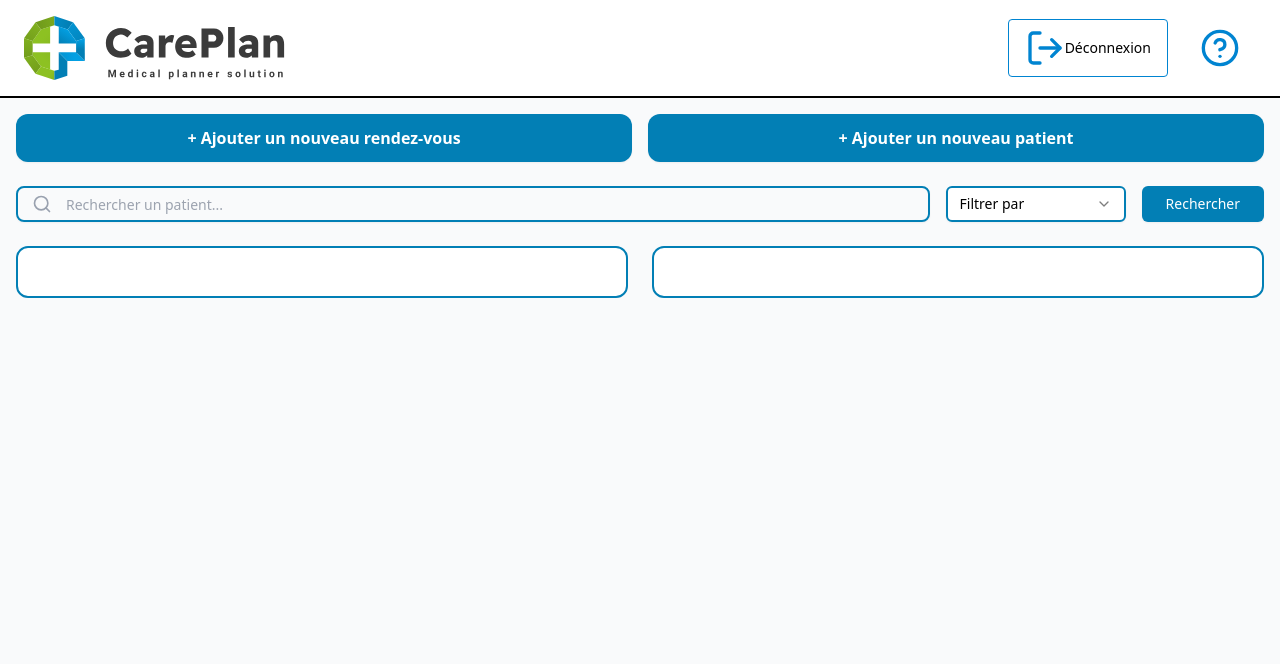
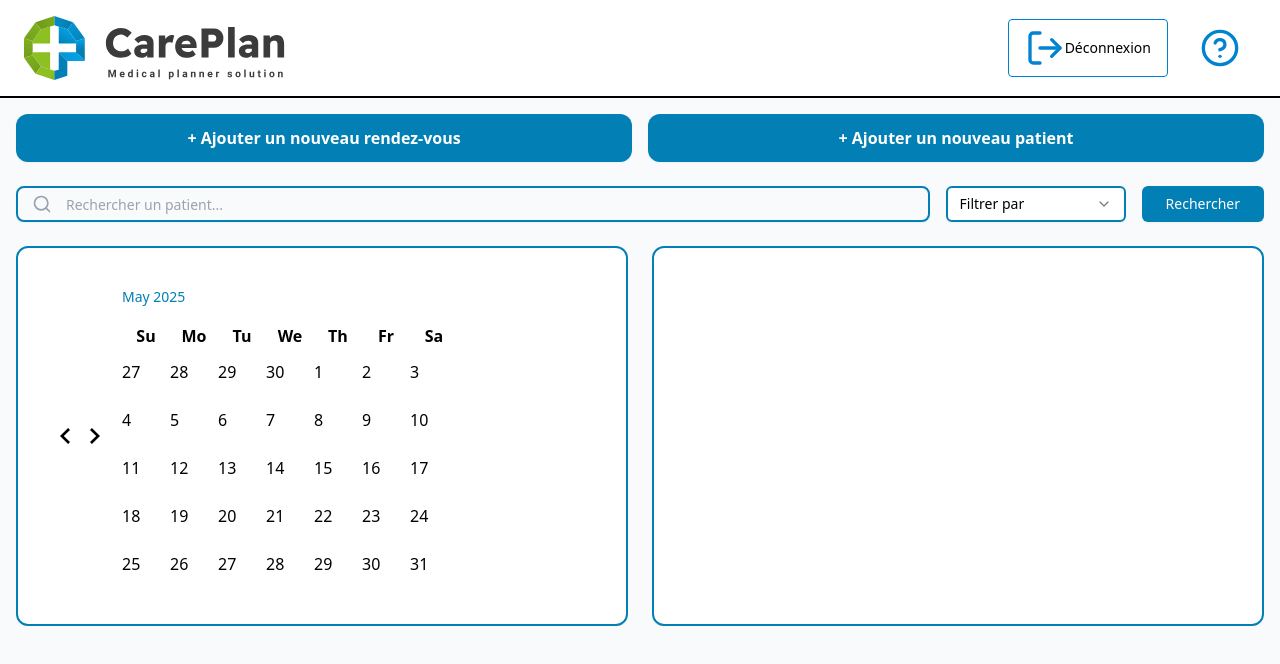
Before and after one commit to WildCodeSchool-CDA-FT-2025-03/CDA-Projet-2-Team-1, a React (Vite) app in the folder frontend/: page /secretary in a window 1280 px wide. Shown: the top 664 px of the page. Built offline with nearby package versions, Linux system fonts and the light colour scheme.

Commit message:
feat: add calendar component

```diff
--- a/frontend/src/components/ui/calendar.tsx
+++ b/frontend/src/components/ui/calendar.tsx
@@ -1,9 +1,8 @@
-import * as React from 'react';
 import { ChevronLeft, ChevronRight } from 'lucide-react';
+
+import { buttonVariants } from '@/components/ui/button';
+import { cn } from '@/lib/utils';
 import { DayPicker } from 'react-day-picker';
-
-import { cn } from '@/lib/utils';
-import { buttonVariants } from '@/components/ui/button';
 
 function Calendar({
   className,
@@ -14,55 +13,63 @@ function Calendar({
   return (
     <DayPicker
       showOutsideDays={showOutsideDays}
+      aria-label="Sélecteur de date"
       className={cn('p-3', className)}
       classNames={{
         months: 'flex flex-col sm:flex-row gap-2',
         month: 'flex flex-col gap-4',
         caption: 'flex justify-center pt-1 relative items-center w-full',
-        caption_label: 'text-sm font-medium',
+        caption_label: 'text-sm font-medium text-[#027FB5]',
         nav: 'flex items-center gap-1',
         nav_button: cn(
           buttonVariants({ variant: 'outline' }),
-          'size-7 bg-transparent p-0 opacity-50 hover:opacity-100'
+          'size-7 bg-transparent p-0 opacity-50 hover:opacity-100 focus-visible:outline focus-visible:outline-2 focus-visible:outline-[#027FB5]'
         ),
         nav_button_previous: 'absolute left-1',
         nav_button_next: 'absolute right-1',
         table: 'w-full border-collapse space-x-1',
         head_row: 'flex',
-        head_cell:
-          'text-muted-foreground rounded-md w-8 font-normal text-[0.8rem]',
+        head_cell: 'text-[#027FB5] rounded-md w-8 font-normal text-[0.8rem]',
         row: 'flex w-full mt-2',
         cell: cn(
-          'relative p-0 text-center text-sm focus-within:relative focus-within:z-20 [&:has([aria-selected])]:bg-accent [&:has([aria-selected].day-range-end)]:rounded-r-md',
+          'relative p-0 text-center text-sm focus-within:relative focus-within:z-20 focus-visible:outline focus-visible:outline-2 focus-visible:outline-[#027FB5] [&:has([aria-selected])]:bg-[#027FB5] [&:has([aria-selected])]:text-white',
           props.mode === 'range'
             ? '[&:has(>.day-range-end)]:rounded-r-md [&:has(>.day-range-start)]:rounded-l-md first:[&:has([aria-selected])]:rounded-l-md last:[&:has([aria-selected])]:rounded-r-md'
             : '[&:has([aria-selected])]:rounded-md'
         ),
         day: cn(
           buttonVariants({ variant: 'ghost' }),
-          'size-8 p-0 font-normal aria-selected:opacity-100'
+          'size-8 p-0 font-normal aria-selected:opacity-100 focus-visible:outline focus-visible:outline-2 focus-visible:outline-[#027FB5]'
         ),
         day_range_start:
-          'day-range-start aria-selected:bg-primary aria-selected:text-primary-foreground',
+          'day-range-start aria-selected:bg-[#027FB5] aria-selected:text-white',
         day_range_end:
-          'day-range-end aria-selected:bg-primary aria-selected:text-primary-foreground',
+          'day-range-end aria-selected:bg-[#027FB5] aria-selected:text-white',
         day_selected:
-          'bg-primary text-primary-foreground hover:bg-primary hover:text-primary-foreground focus:bg-primary focus:text-primary-foreground',
-        day_today: 'bg-accent text-accent-foreground',
-        day_outside:
-          'day-outside text-muted-foreground aria-selected:text-muted-foreground',
-        day_disabled: 'text-muted-foreground opacity-50',
-        day_range_middle:
-          'aria-selected:bg-accent aria-selected:text-accent-foreground',
+          'bg-[#027FB5] text-white hover:bg-[#027FB5] hover:text-white focus:bg-[#027FB5] focus:text-white',
+        day_today: 'bg-[#027FB5] text-white',
+        day_outside: 'text-gray-400 opacity-50',
+        day_disabled: 'text-gray-400 opacity-50',
+        day_range_middle: 'aria-selected:bg-[#027FB5] aria-selected:text-white',
         day_hidden: 'invisible',
         ...classNames,
       }}
       components={{
         IconLeft: ({ className, ...props }) => (
-          <ChevronLeft className={cn('size-4', className)} {...props} />
+          <ChevronLeft
+            className={cn('size-4', className)}
+            aria-label="Mois précédent"
+            role="img"
+            {...props}
+          />
         ),
         IconRight: ({ className, ...props }) => (
-          <ChevronRight className={cn('size-4', className)} {...props} />
+          <ChevronRight
+            className={cn('size-4', className)}
+            aria-label="Mois suivant"
+            role="img"
+            {...props}
+          />
         ),
       }}
       {...props}
--- a/frontend/src/pages/SecretaryPage.tsx
+++ b/frontend/src/pages/SecretaryPage.tsx
@@ -7,14 +7,17 @@ import {
 } from '@/components/ui/select';
 
 import { Button } from '@/components/ui/button';
+import { Calendar } from '@/components/ui/calendar';
 import { Input } from '@/components/ui/input';
 import { Search } from 'lucide-react';
+import React from 'react';
 
 const SecretaryPage = () => {
+  const [date, setDate] = React.useState<Date | undefined>(new Date());
   return (
-    <div className="min-h-screen bg-gray-50 border-t-2">
+    <main className="min-h-screen bg-gray-50 border-t-2">
       {/* Section principale */}
-      <main className="container mx-auto p-4 space-y-6">
+      <div className="container mx-auto p-4 space-y-6">
         {/* En-tête avec deux boutons */}
         <div className="flex gap-4">
           <Button className="flex-1 bg-[#027FB5] hover:bg-[#0270a0] text-white text-base font-semibold py-6 rounded-xl">
@@ -24,7 +27,6 @@ const SecretaryPage = () => {
             + Ajouter un nouveau patient
           </Button>
         </div>
-
         {/* Barre de recherche avec filtres */}
         <div className="flex gap-4">
           <div className="relative flex-1">
@@ -49,17 +51,50 @@ const SecretaryPage = () => {
             Rechercher
           </Button>
         </div>
-
         {/* Grille principale */}
         <div className="grid grid-cols-1 lg:grid-cols-2 gap-6">
           {/* Calendrier */}
-          <div className="bg-white p-6 rounded-xl border-2 border-[#027FB5]"></div>
-
+          <div className="bg-white p-6 rounded-xl border-2 border-[#027FB5]">
+            {/* Calendrier */}
+            <Calendar
+              mode="single"
+              selected={date}
+              onSelect={setDate}
+              className="w-full rounded-md border-none"
+              classNames={{
+                months:
+                  'flex flex-col sm:flex-row space-y-4 sm:space-x-4 sm:space-y-0 w-full',
+                month: 'space-y-4 w-full',
+                caption: 'flex justify-center pt-1 relative items-center',
+                caption_label: 'text-sm font-medium text-[#027FB5]',
+                nav: 'space-x-1 flex items-center',
+                nav_button:
+                  'h-7 w-7 bg-transparent p-0 opacity-50 hover:opacity-100',
+                nav_button_previous: 'absolute left-1',
+                nav_button_next: 'absolute right-1',
+                table: 'w-full border-collapse space-y-1',
+                head_row: 'flex w-full justify-around',
+                head_cell:
+                  'text-[#027FB5] rounded-md w-12 font-normal text-[0.8rem]',
+                row: 'flex w-full mt-2 justify-around',
+                cell: 'text-center text-sm p-0 relative [&:has([aria-selected])]:bg-[#027FB5] first:[&:has([aria-selected])]:rounded-l-md last:[&:has([aria-selected])]:rounded-r-md focus-within:relative focus-within:z-20',
+                day: 'h-12 w-12 p-0 font-normal aria-selected:opacity-100',
+                day_selected:
+                  'bg-[#027FB5] text-white hover:bg-[#027FB5] hover:text-white focus:bg-[#027FB5] focus:text-white',
+                day_today: 'bg-[#027FB5] text-white',
+                day_outside: 'text-gray-400 opacity-50',
+                day_disabled: 'text-gray-400 opacity-50',
+                day_range_middle:
+                  'aria-selected:bg-[#027FB5] aria-selected:text-white',
+                day_hidden: 'invisible',
+              }}
+            />
+          </div>
           {/* Liste des patients */}
           <div className="bg-white p-6 rounded-xl border-2 border-[#027FB5]"></div>
         </div>
-      </main>
-    </div>
+      </div>
+    </main>
   );
 };
 
```
